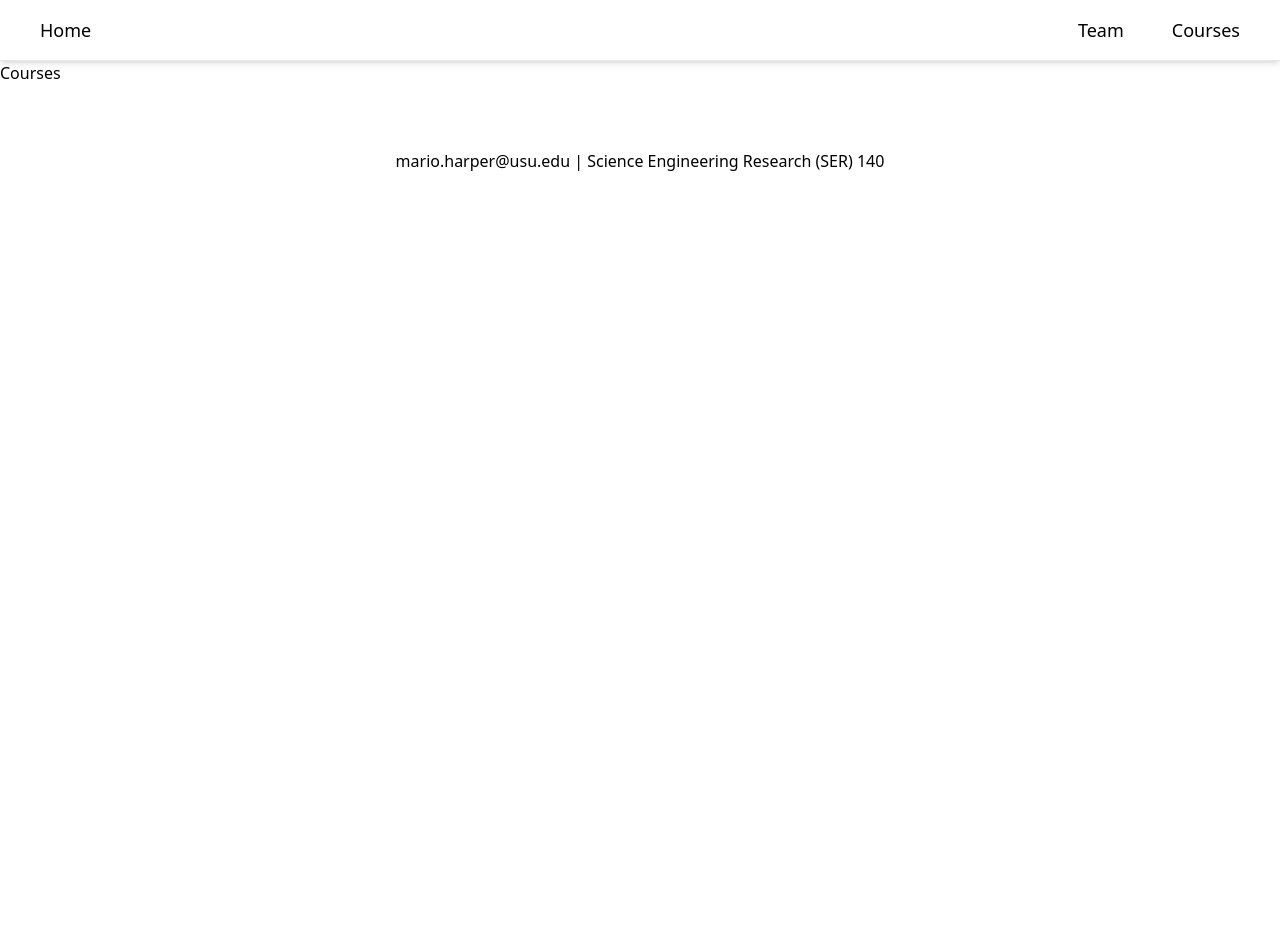
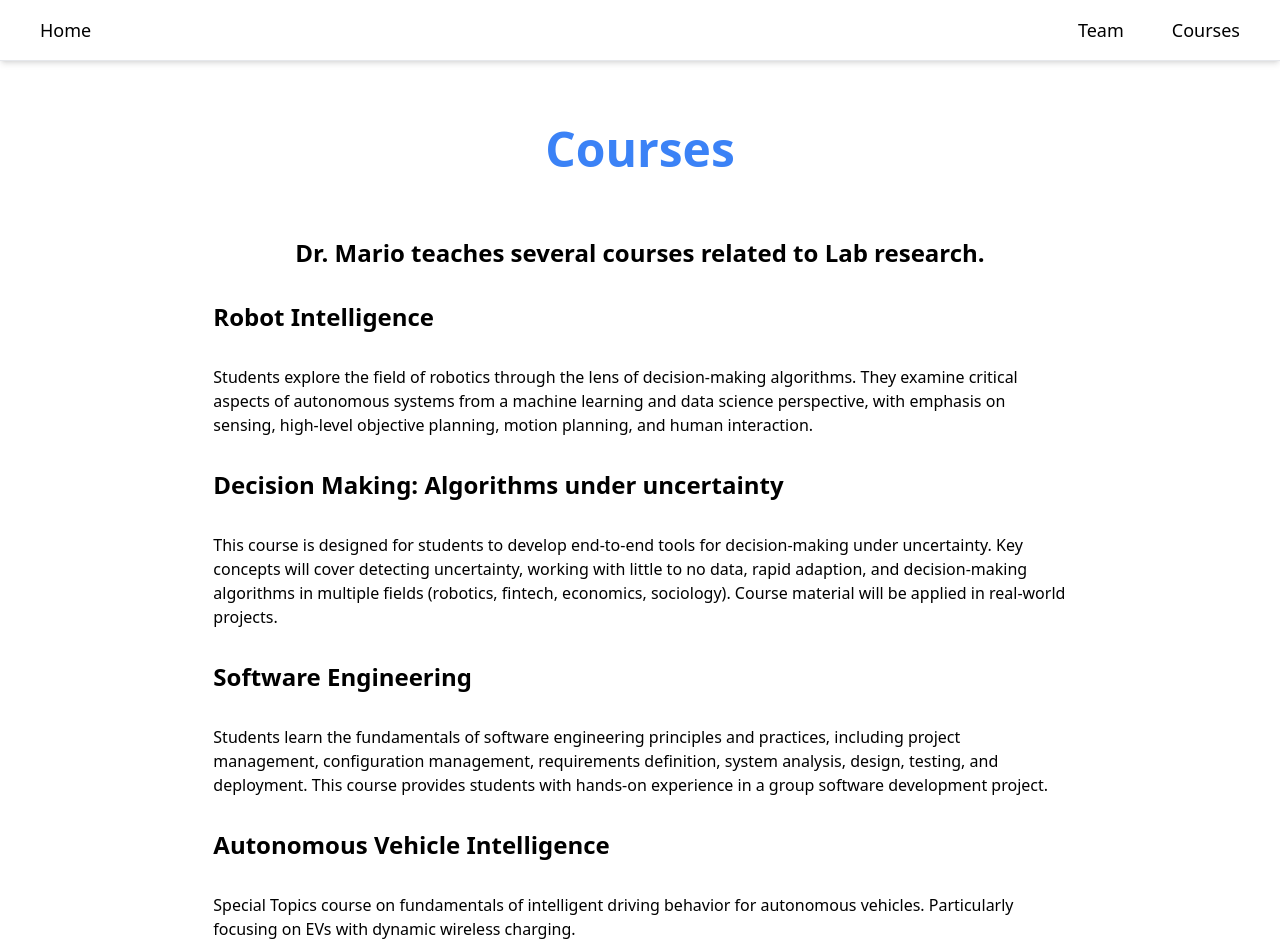
Before and after one commit to foggeydoughtnut/direct-lab-website, a Nuxt app: page /courses in a window 1280 px wide. Shown: the top 952 px of the page. Before the commit the page ends 800 px from the top, so only its background shows below. Built offline with nearby package versions, Linux system fonts and the light colour scheme.

Commit message:
courses page done

```diff
--- a/pages/courses/index.vue
+++ b/pages/courses/index.vue
@@ -1,5 +1,49 @@
 <template>
-  <div>
-    Courses
+  <div class="flex justify-center mt-8">
+    <div class="w-2/3 md:text-center text-left">
+      <h1 class="md:text-5xl text-3xl font-semibold text-blue-500 md:mt-8 mt-4">Courses</h1>
+      <p class="md:mt-16 mt-8 text-center text-2xl font-semibold">Dr. Mario teaches several courses related to Lab
+        research.</p>
+
+      <div class="text-left md:mt-8 mt-4">
+        <h2 class="text-2xl font-semibold">Robot Intelligence</h2>
+        <p class="md:mt-8 mt-4">Students explore the field of robotics through the lens of decision-making algorithms.
+          They examine critical
+          aspects of autonomous systems from a machine learning and data science perspective, with emphasis on sensing,
+          high-level objective planning, motion planning, and human interaction.</p>
+      </div>
+
+      <div class="text-left md:mt-8 mt-4">
+        <h2 class="text-2xl font-semibold">Decision Making: Algorithms under uncertainty</h2>
+        <p class="md:mt-8 mt-4">This course is designed for students to develop end-to-end tools for decision-making under
+          uncertainty. Key concepts will cover detecting uncertainty, working with little to no data, rapid adaption, and
+          decision-making algorithms in multiple fields (robotics, fintech, economics, sociology). Course material will be
+          applied in real-world projects.</p>
+      </div>
+
+      <div class="text-left md:mt-8 mt-4">
+        <h2 class="text-2xl font-semibold">Software Engineering</h2>
+        <p class="md:mt-8 mt-4">Students learn the fundamentals of software engineering principles and practices,
+          including project management, configuration management, requirements definition, system analysis, design,
+          testing, and deployment. This course provides students with hands-on experience in a group software development
+          project.</p>
+      </div>
+
+      <div class="text-left md:mt-8 mt-4">
+        <h2 class="text-2xl font-semibold">Autonomous Vehicle Intelligence</h2>
+        <p class="md:mt-8 mt-4">Special Topics course on fundamentals of intelligent driving behavior for autonomous
+          vehicles. Particularly focusing on EVs with dynamic wireless charging.</p>
+      </div>
+
+      <div class="text-left md:mt-8 mt-4">
+        <h2 class="text-2xl font-semibold">Reinforcement Learning for Autonomous Systems</h2>
+        <p class="md:mt-8 mt-4">Special Topics course on fundamentals of reinforcement learning as applied to autonomous
+          systems.</p>
+      </div>
+
+
+
+
+    </div>
   </div>
 </template>
--- a/pages/index.vue
+++ b/pages/index.vue
@@ -25,29 +25,29 @@
 
         <div class="grid lg:grid-cols-4 md:grid-cols-2 grid-cols-1 md:gap-8 gap-2 mt-16">
           <img src="/Decision-Int-Picture.jpg" />
-          <div>
-            <h1 class="text-2xl font-semibold text-left text-blue-500 md:mt-4 mt-0">Decision Intelligence</h1>
+          <div class="flex flex-col">
+            <NuxtLink to="/decision-intelligence" class="text-2xl font-semibold text-blue-500 text-start underline">Decision Intelligence</NuxtLink>
             <p class="text-left md:mt-8 mt-2">Understanding principles that allow human-like decision making in uncertain
               environments with limited information </p>
           </div>
 
           <img src="/Spot.jpg" class="mt-16 md:mt-0" />
-          <div>
-            <h1 class="text-2xl font-semibold text-left text-blue-500 md:mt-4 mt-0">Robotics</h1>
+          <div class="flex flex-col">
+            <NuxtLink to="/robotics" class="text-2xl font-semibold text-blue-500 text-start underline">Robotics</NuxtLink>
             <p class="text-left md:mt-8 mt-2">Design of intelligence hierarchy and architectures to quickly learn and
               adapt on all types of robots</p>
           </div>
 
           <img src="/Electrified-Transportation.png" class="mt-16 md:mt-0" />
-          <div>
-            <h1 class="text-2xl font-semibold text-left text-blue-500 md:mt-4 mt-0">Electrified Transportation</h1>
+          <div class="flex flex-col">
+            <NuxtLink to="/electrified-transportation" class="text-2xl font-semibold text-start text-blue-500 underline">Electrified Transportation</NuxtLink>
             <p class="text-left md:mt-8 mt-2">Intelligent clean energy autonomy for transportation, cities, and
               infrastructure</p>
           </div>
 
           <img src="/spot-outreach.png" class="mt-16 md:mt-0" />
-          <div>
-            <h1 class="text-2xl font-semibold text-left text-blue-500 md:mt-4 mt-0">Outreach</h1>
+          <div class="flex flex-col">
+            <NuxtLink to="/outreach" class="text-2xl font-semibold text-start text-blue-500 underline">Outreach</NuxtLink>
             <p class="text-left md:mt-8 mt-2">Building ties to communities and future researchers</p>
           </div>
         </div>
```
